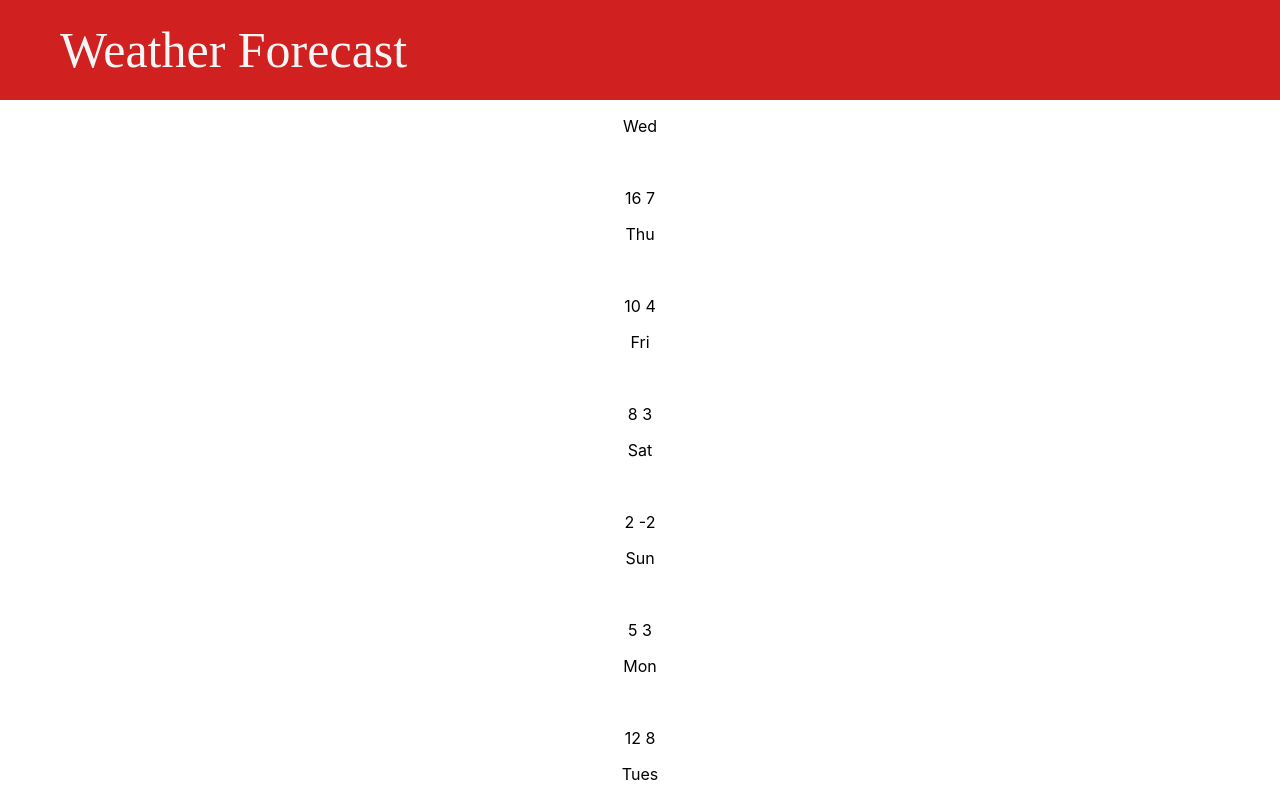
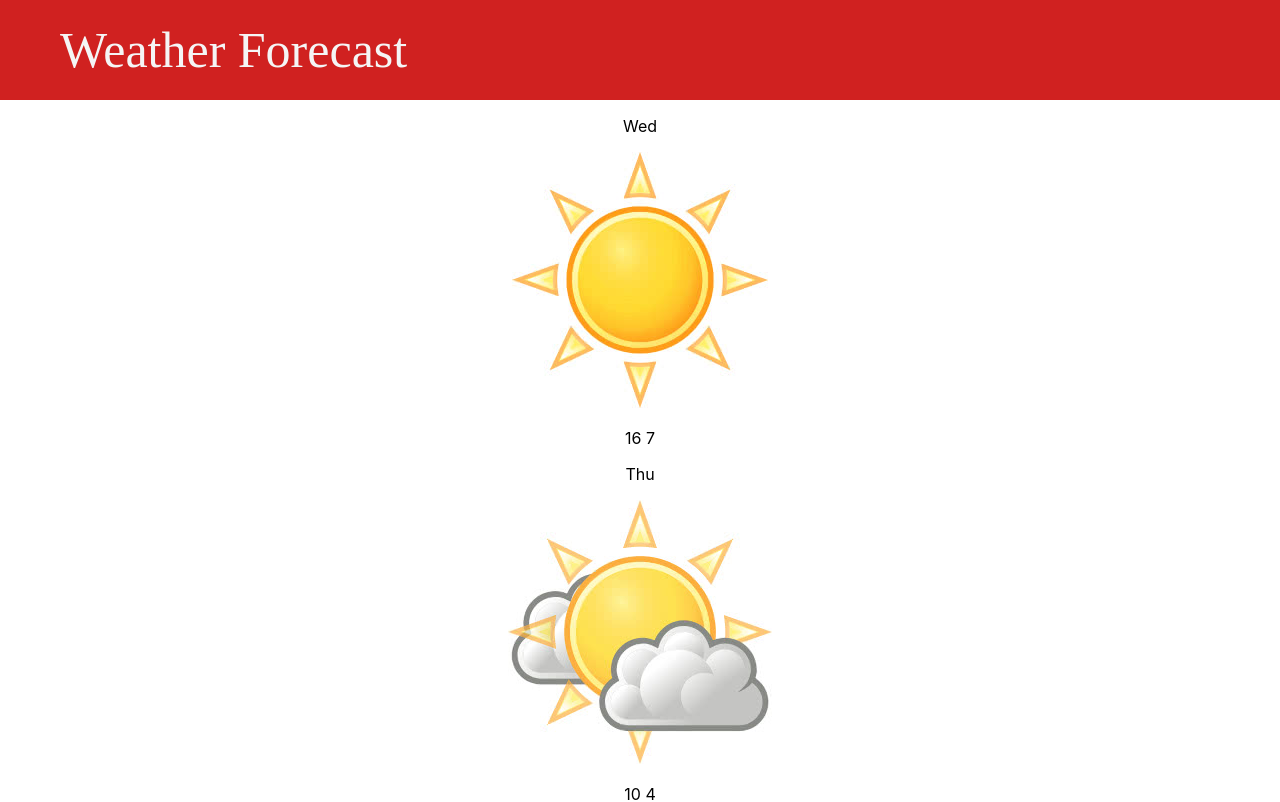
Before and after one commit to ilcanseco/weatherforecast, a React (Create React App) app: page / in a window 1280 px wide. Shown: the top 802 px of the page. Built offline with nearby package versions, Linux system fonts and the light colour scheme.

Commit message:
Changed importing thumbnails from WeatherForecast.js to DayForecast.js. Also added switch cases to change the thumbnail based on the weather props passed.

```diff
--- a/src/DayForecast.js
+++ b/src/DayForecast.js
@@ -1,10 +1,60 @@
-import React, { Component } from "react";
+import React from "react";
+
+import placeholder from "./images/feelsbadman.png";
+import clear from "./images/weather_clear.jpg";
+import clearNight from "./images/weather_clear_night.jpg";
+import fewClouds from "./images/weather_few_clouds.jpg";
+import fewCloudsNight from "./images/weather_few_clouds_night.jpg";
+import overcast from "./images/weather_overcast.jpg";
+import severeAlert from "./images/weather_severe_alert.jpg";
+import scatteredShowers from "./images/weather_showers_scattered.jpg";
+import showers from "./images/weather_showers.jpg";
+import snow from "./images/weather_snow.jpg";
+import storm from "./images/weather_storm.jpg";
 
 function DayForecast(props) {
+  var image = placeholder;
+  switch (props.weather) {
+    case "clear":
+      image = clear;
+      break;
+    case "clearNight":
+      image = clearNight;
+      break;
+    case "fewClouds":
+      image = fewClouds;
+      break;
+    case "fewCloudsNight":
+      image = fewCloudsNight;
+      break;
+    case "overcast":
+      image = overcast;
+      break;
+    case "severeAlert":
+      image = severeAlert;
+      break;
+    case "scatteredShowers":
+      image = scatteredShowers;
+
+      break;
+    case "showers":
+      image = showers;
+      break;
+    case "snow":
+      image = snow;
+      break;
+    case "storm":
+      image = storm;
+      break;
+    default:
+      image = placeholder;
+      break;
+  }
+
   return (
     <div>
       <p>{props.day}</p>
-      <img src={props.image} />
+      <img src={image} />
       <p>
         {props.tempHi} {props.tempLo}
       </p>
```
